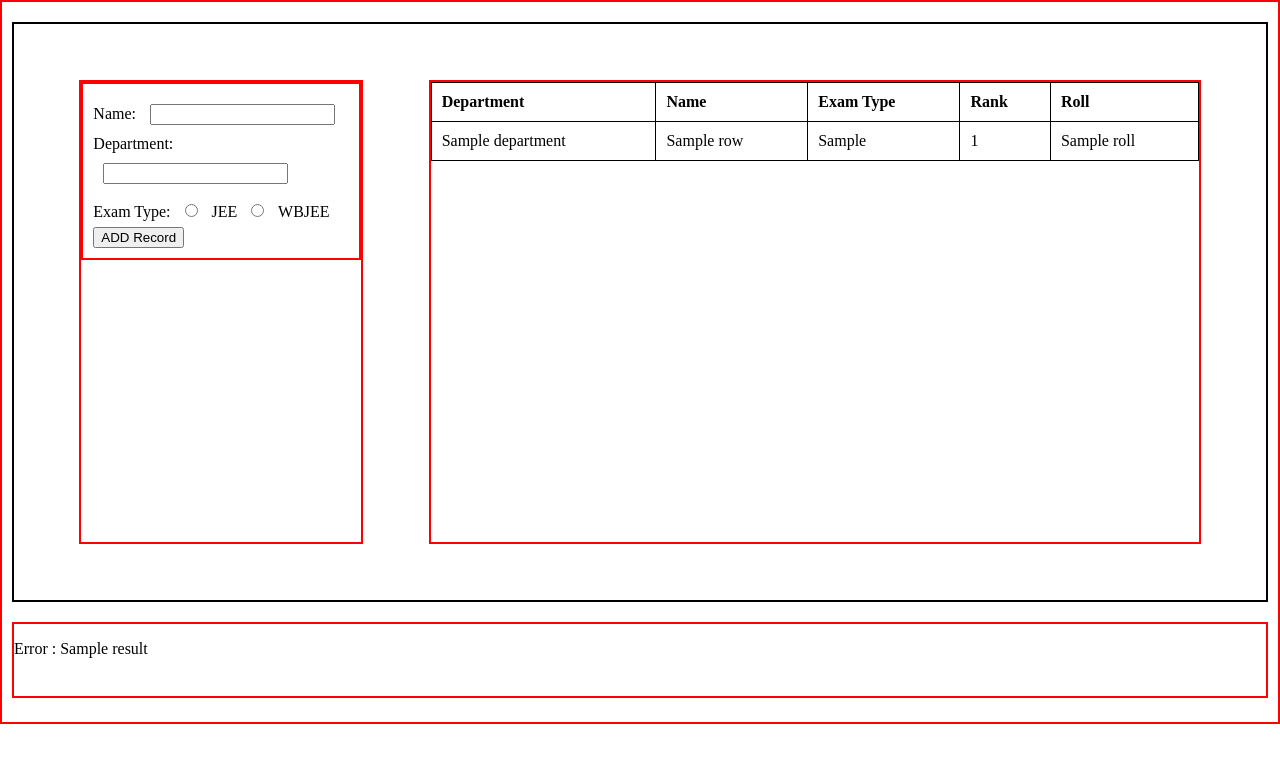
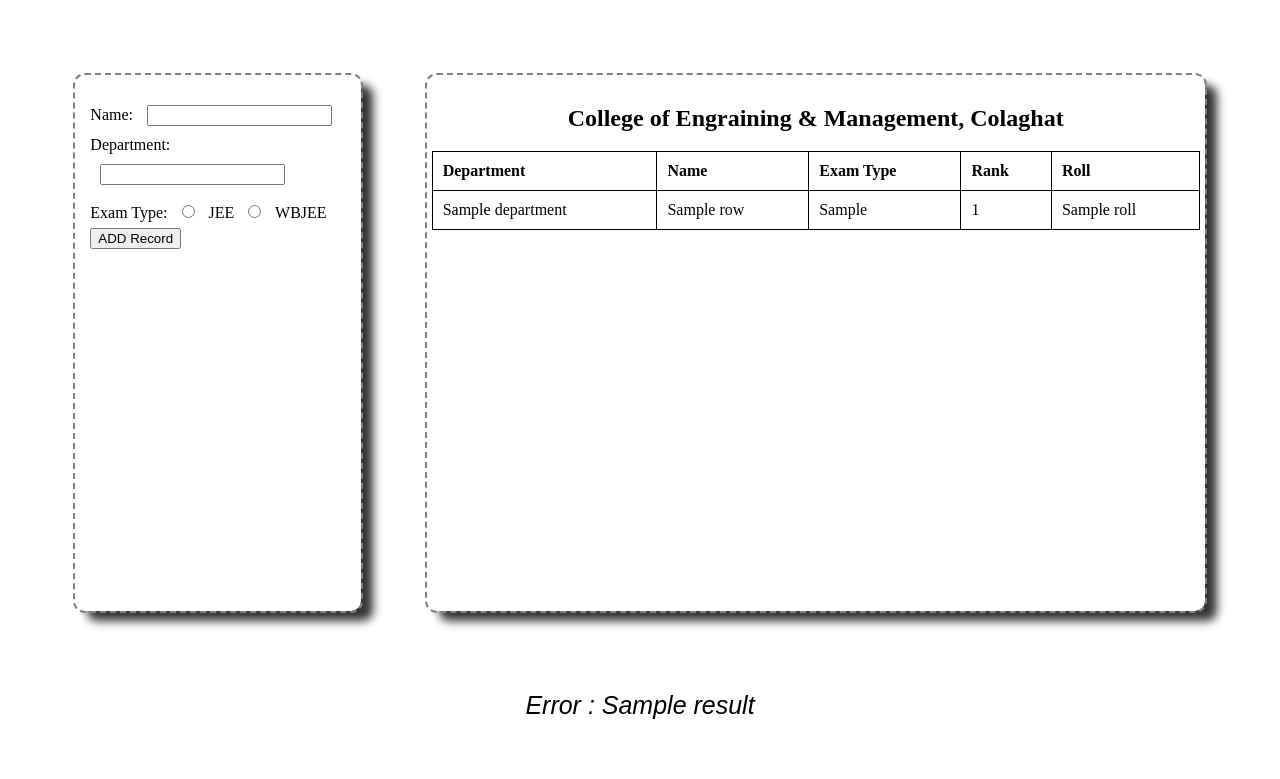
Before and after one commit to SombitPramanik/student_deta, a Flask app: template templates/index.html in a window 1280 px wide. Shown: the top 779 px of the page. Run offline with Flask 3, Linux system fonts and the light colour scheme; the template is opened without the code that fills it: most values are stand-ins (such as "Sample title", 1, 10 or a date in 2020).

Commit message:
Final Release of the WEB UI and Funtonal System

```diff
--- a/app.py
+++ b/app.py
@@ -23,6 +23,7 @@ def write_records_to_excel(df):
 
 def addStudent(existing_df, name, department, exam_type, jee_rank = None, wbjee_rank = None):
     try:
+        new_record = None
         if department not in department_capacity:
             raise ValueError("Invalid department. Exit with Status code x2")
 
@@ -46,8 +47,10 @@ def addStudent(existing_df, name, department, exam_type, jee_rank = None, wbjee_
         # Handle the case when rank data is not provided
             try:
                 jee_rank = int(jee_rank) if jee_rank else None
+                new_record = pd.DataFrame([[department, name, exam_type, jee_rank, roll_number]],columns=['Department', 'Name', 'Exam Type', 'Rank', 'Roll'])
             except ValueError:
                 raise ValueError("Rank should be numeric")
+
         elif exam_type == 'WBJEE':
             try:
                 wbjee_rank = int(wbjee_rank) if wbjee_rank else None
--- a/static/style.css
+++ b/static/style.css
@@ -1,8 +1,8 @@
 body {
-    border: 2px solid red;
+    /* border: 2px solid red; */
     justify-content: center;
     align-items: center;
-    height: 90vh;
+    height: 95vh;
     margin: 0;
 }
 
@@ -10,23 +10,30 @@ body {
     display: flex;
     justify-content: space-evenly;
     align-items: center;
-    border: 2px solid black;
+    /* border: 2px solid black; */
     margin: 20px 10px;
-    height: 80%;
-
+    height: 85%;
 }
 #Error{
     margin: 5px 10px;
     height: 10%;
+    font-size: 25px;
+    font-style: italic;
+    font-family: Arial, Helvetica, sans-serif;
+    text-align: center;
 }
 div{
-    border: 2px solid red;
+    /* border: 2px solid red; */
 }
 .fr{
+    outline: 2px dashed gray;
+    border-radius: 10px;
+    box-shadow: 12px 10px 10px rgba(0, 0, 0, 0.8);
     height: 80%;
+    padding: 10px 5px;
 }
 form {
-    border: 2px solid red;
+    /* border: 2px solid red; */
     width: 20vw;
     padding: 10px;
 
@@ -41,6 +48,9 @@ table {
     border-collapse: collapse;
     width: 60vw;
 }
+.tba{
+    overflow: scroll;
+}
 
 table,
 th,
--- a/templates/index.html
+++ b/templates/index.html
@@ -42,7 +42,8 @@
                 <button type="submit"> ADD Record</button>
             </form>
         </div>
-        <div class="fr">
+        <div class="fr tba">
+            <h2 style="text-align: center;">College of Engraining & Management, Colaghat</h2>
             <table>
                 <thead>
                     <tr>
```
